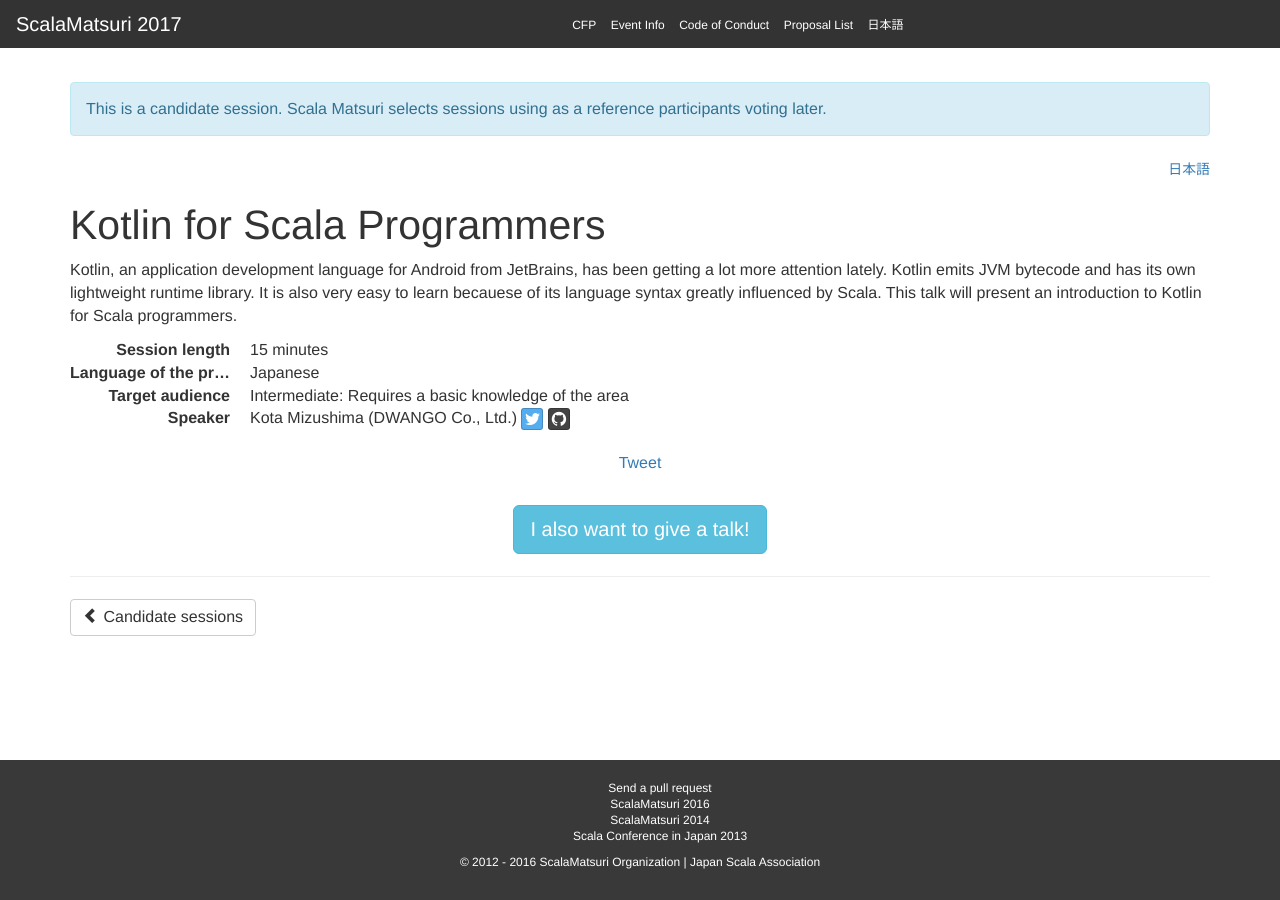
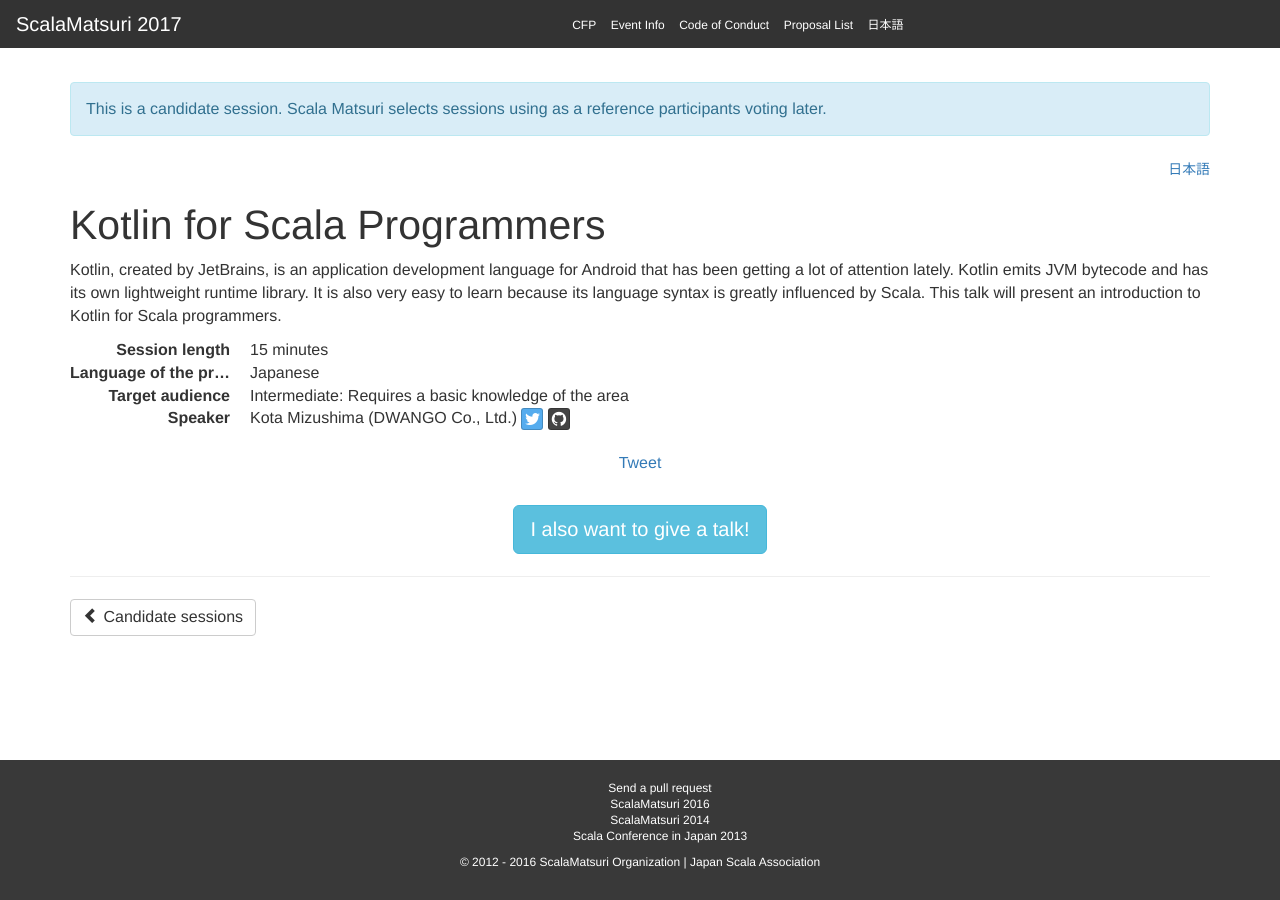
Before and after one commit to scalajp/2017.scalamatsuri.org, a Jekyll site: the page built from _candidates_en/KotaMizushima_1.md, in a window 1280 px wide. Built offline with Jekyll 4.4.1, drawn with Linux system fonts in a browser that asks for light colours; nearby versions of some CDN libraries; comment, search, counter and statistics services are not loaded.

Commit message:
Update KotaMizushima_1.md

```diff
--- a/_candidates_en/KotaMizushima_1.md
+++ b/_candidates_en/KotaMizushima_1.md
@@ -10,4 +10,4 @@
 tags:
   - Others
 ---
-Kotlin, an application development language for Android from JetBrains, has been getting a lot more attention lately. Kotlin emits JVM bytecode and has its own lightweight runtime library. It is also very easy to learn becauese of its language syntax greatly influenced by Scala. This talk will present an introduction to Kotlin for Scala programmers.
+Kotlin, created by JetBrains, is an application development language for Android that has been getting a lot of attention lately. Kotlin emits JVM bytecode and has its own lightweight runtime library. It is also very easy to learn because its language syntax is greatly influenced by Scala. This talk will present an introduction to Kotlin for Scala programmers.
```
